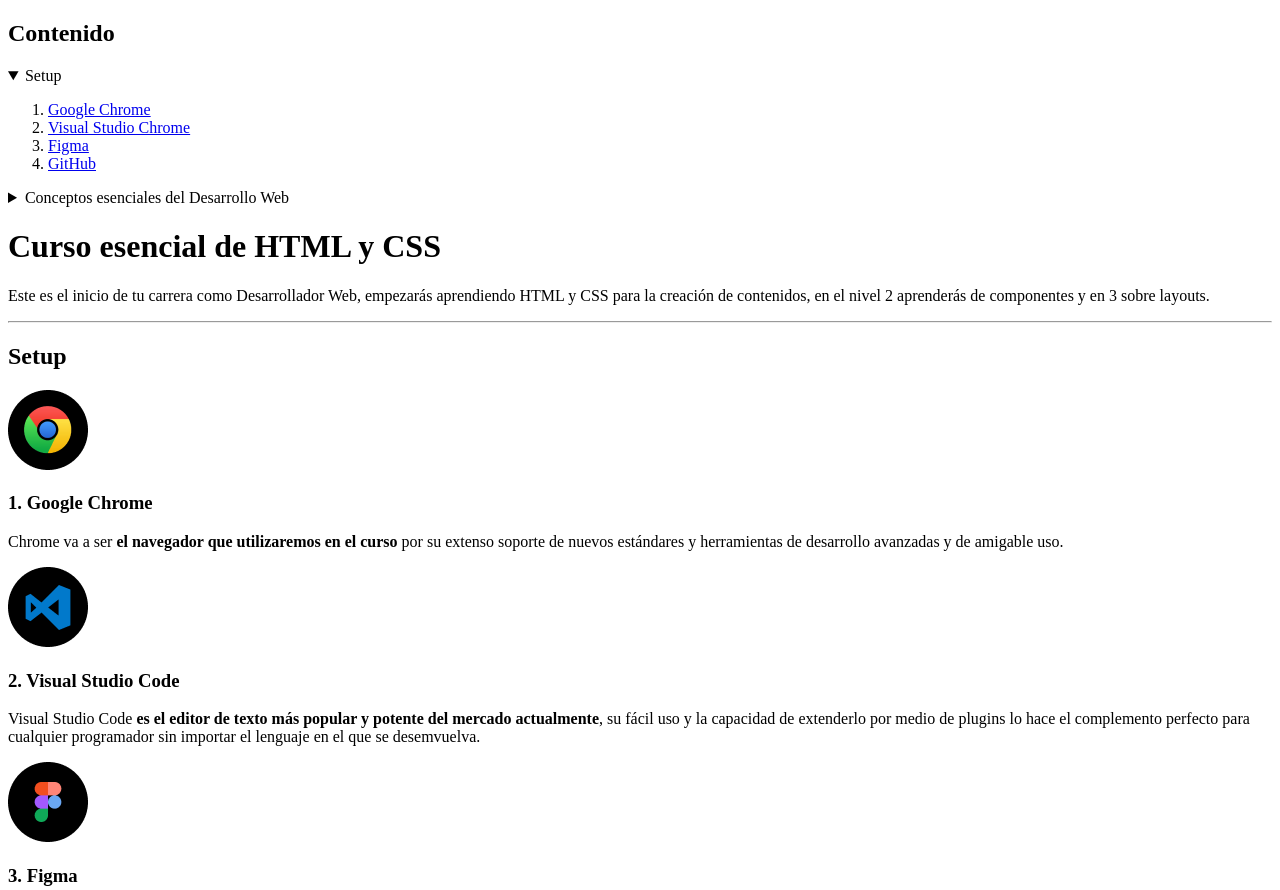
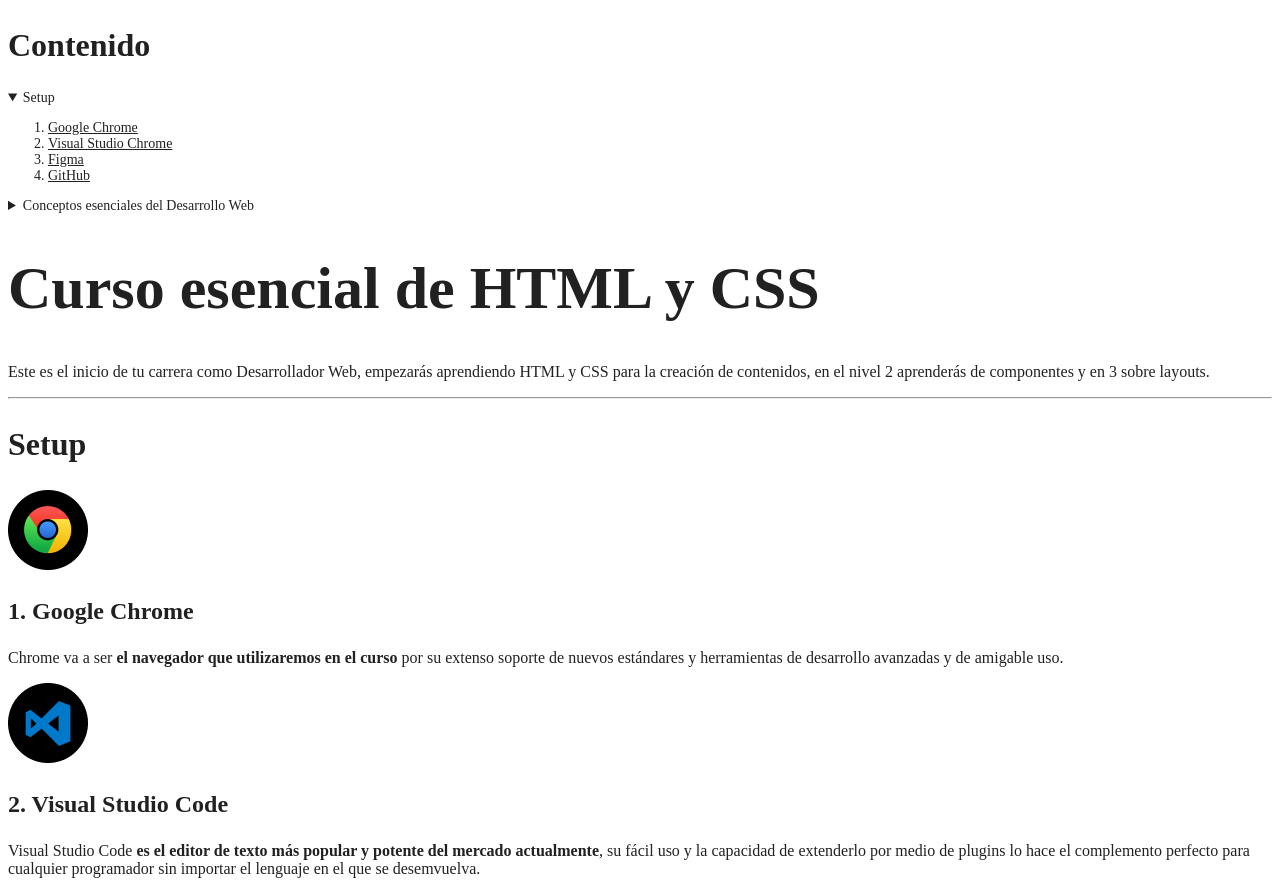
Before and after one commit to christhoph/html-css-essential-le, a plain HTML site: page index.html in a window 1280 px wide. Shown: the top 890 px of the page. Drawn offline with Linux system fonts and the light colour scheme.

Commit message:
HCE-001 feat: Add first styles in the project

```diff
--- /dev/null
+++ b/css/styles.css
@@ -0,0 +1,27 @@
+html {
+  font-size: 16px;
+}
+
+body {
+  color: #212121;
+}
+
+a {
+  color: #212121;
+}
+
+h1 {
+  font-size: 60px;
+}
+
+h2 {
+  font-size: 2rem;
+}
+
+h3 {
+  font-size: 1.5rem;
+}
+
+header {
+  font-size: 0.875rem;
+}
--- a/index.html
+++ b/index.html
@@ -4,6 +4,7 @@
     <meta charset="UTF-8" />
     <meta name="viewport" content="width=device-width, initial-scale=1.0, shrink-to-fit=no, user-scalable=no" />
     <title>HTML & CSS Essential | Leonidas Esteban</title>
+    <link rel="stylesheet" href="/css/styles.css" />
   </head>
 
   <body>
```
